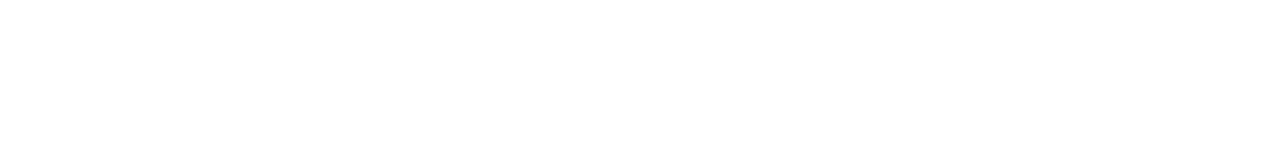
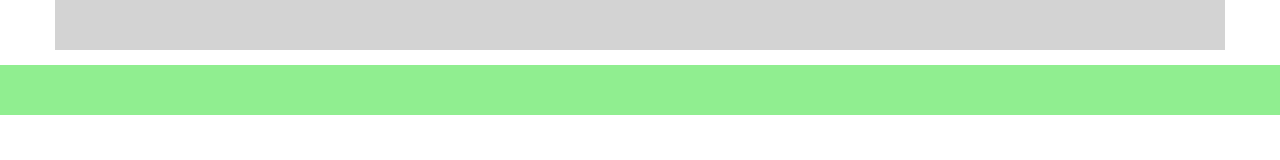
Before and after one commit to wiemka/bootstrap_prezentacja, a plain HTML site: page index.html in a window 1280 px wide. Drawn offline with nearby package versions, Linux system fonts and the light colour scheme.

Commit message:
podpięcie dalszych plików i kontenery w html

```diff
--- /dev/null
+++ b/css/style.css
@@ -0,0 +1,11 @@
+#kontenery .container {
+    background-color: lightgray;
+    margin-bottom: 15px;
+    height: 50px;
+}
+
+#kontenery .container-fluid {
+    background-color: lightgreen;
+    margin-bottom: 15px;
+    height: 50px;
+}
--- a/index.html
+++ b/index.html
@@ -4,13 +4,23 @@
 <head>
     <meta charset="UTF-8">
     <title>Bootstrap prezentacja</title>
+    <meta name="viewport" content="width=device-width, initial-scale=1">
+
+    <!--meta:vp => skrót do tego wyżej-->
+
 
     <!--bootstrap css-->
     <link rel="stylesheet" href="bootstrap/css/bootstrap.min.css">
+    <link rel="stylesheet" href="css/style.css">
 
 </head>
 
 <body>
+
+    <section id="kontenery">
+        <div class="container"></div>
+        <div class="container-fluid"></div>
+    </section>
 
 
     <!--jQuery-->
```
